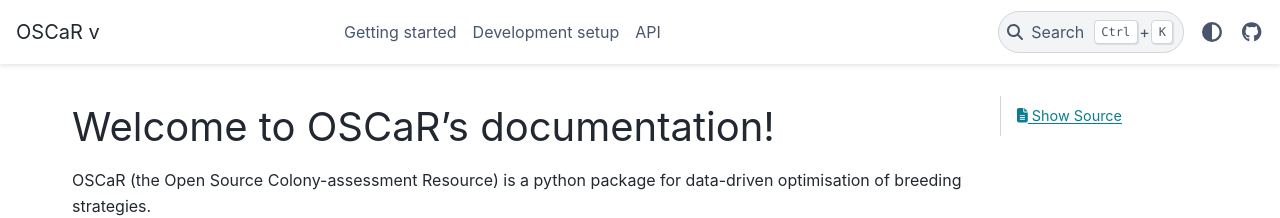
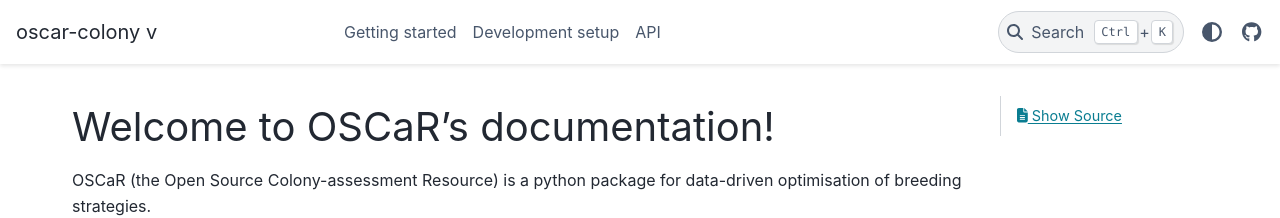
Before and after one commit to neuroinformatics-unit/OSCaR, a Sphinx documentation site: the page built from docs/source/index.rst, in a window 1280 px wide. Shown: the top 218 px of the page. Built offline with Sphinx 7.4.7 and the PyData theme 0.15.4, drawn with Linux system fonts in a browser that asks for light colours.

Commit message:
update package name in sphinx conf

```diff
--- a/docs/source/conf.py
+++ b/docs/source/conf.py
@@ -20,7 +20,7 @@
 # use os.path.abspath to make it absolute, like shown here.
 sys.path.insert(0, os.path.abspath("../.."))
 
-project = "OSCaR"
+project = "oscar-colony"
 copyright = "2026, UCL"
 author = "Neuroinformatics Unit"
 try:
```
